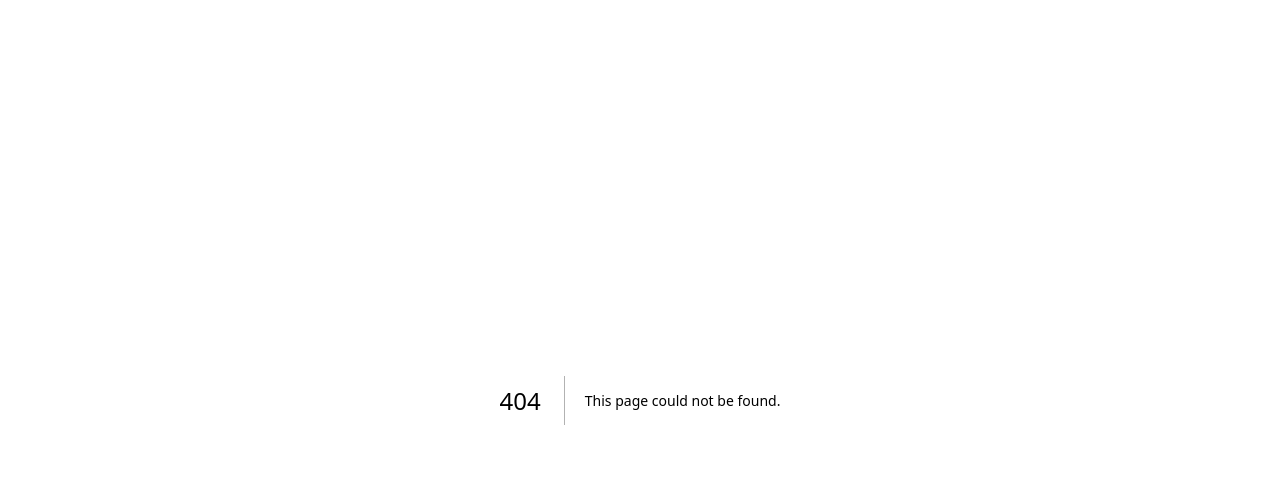
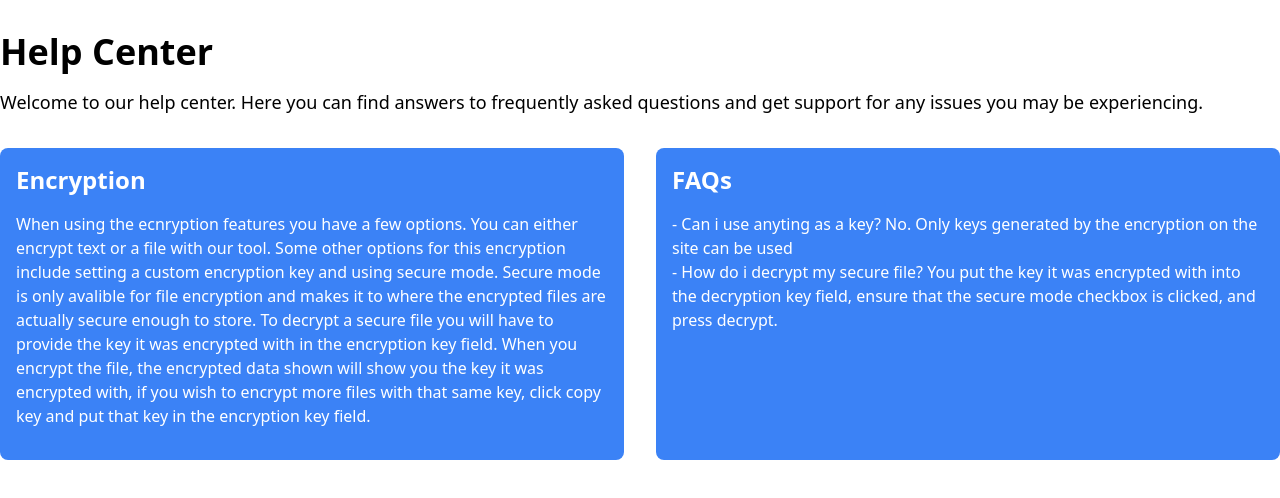
Before and after one commit to pvwnthem/encryption-site, a Next.js app: page /help in a window 1280 px wide. Before the commit this address had no page. Shown: the top 498 px of the page. Built offline with nearby package versions, Linux system fonts and the light colour scheme.

Commit message:
add help section

```diff
--- /dev/null
+++ b/src/app/help/layout.tsx
@@ -0,0 +1,19 @@
+import '../globals.css'
+
+
+export const metadata = {
+  title: 'Encrypt',
+  description: 'By 2x1',
+}
+
+export default function RootLayout({
+  children,
+}: {
+  children: React.ReactNode
+}) {
+  return (
+    <html lang="en">
+      <body>{children}</body>
+    </html>
+  )
+}
--- /dev/null
+++ b/src/app/help/page.tsx
@@ -0,0 +1,38 @@
+'use client'
+
+import React from "react";
+import Link from "next/link";
+
+export default function Help() {
+  return (
+    <div className="bg-white text-black">
+      <div className="container mx-auto py-8">
+        <h1 className="text-4xl font-bold mb-4">Help Center</h1>
+        <p className="text-lg mb-8">
+          Welcome to our help center. Here you can find answers to frequently asked questions and get support for any issues you may be experiencing.
+        </p>
+        <div className="grid grid-cols-1 md:grid-cols-2 gap-8">
+          <div className="p-4 bg-blue-500 text-white rounded-lg">
+            <h2 className="text-2xl font-bold mb-4">Encryption</h2>
+            <p className="mb-4">
+              When using the ecnryption features you have a few options. You can either encrypt text or a file with our tool. Some other options for this encryption include setting a custom encryption key and using secure mode.
+              Secure mode is only avalible for file encryption and makes it to where the encrypted files are actually secure enough to store. To decrypt a secure file you will have to provide the key it was encrypted with in the encryption key field.
+              When you encrypt the file, the encrypted data shown will show you the key it was encrypted with, if you wish to encrypt more files with that same key, click copy key and put that key in the encryption key field.
+
+            </p>
+
+
+          </div>
+          <div className="p-4 bg-blue-500 text-white rounded-lg">
+            <h2 className="text-2xl font-bold mb-4">FAQs</h2>
+            <p className="mb-4">
+             <p>- Can i use anyting as a key? No. Only keys generated by the encryption on the site can be used </p>
+             <p>- How do i decrypt my secure file? You put the key it was encrypted with into the decryption key field, ensure that the secure mode checkbox is clicked, and press decrypt.</p>
+            </p>
+
+          </div>
+        </div>
+      </div>
+    </div>
+  );
+}
```
